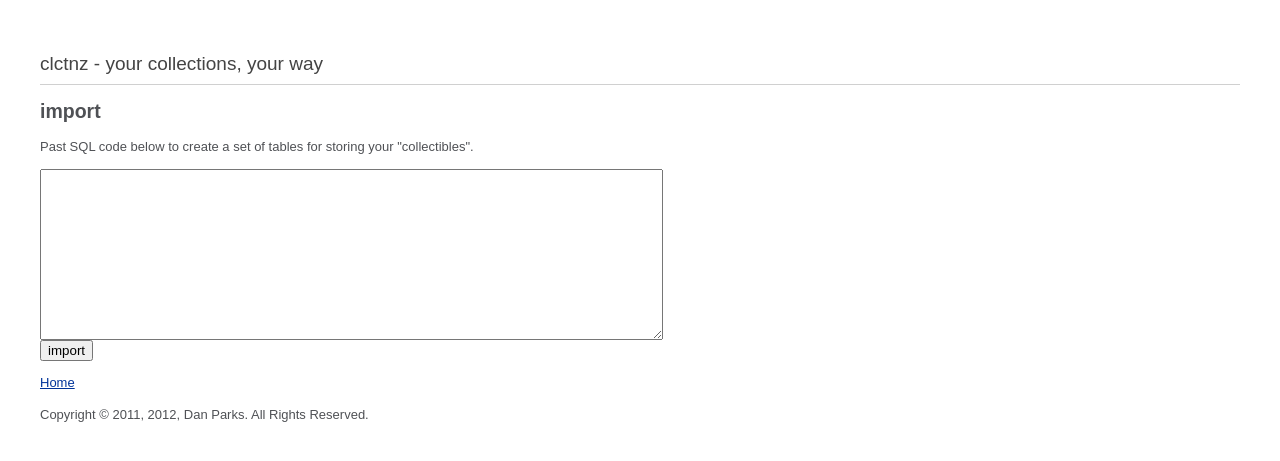
After one commit to tapostrophemo/clctnz, a CodeIgniter app: page /application/import in a window 1280 px wide. The commit adds this page. Shown: the top 461 px of the page. Run offline with CodeIgniter, Linux system fonts and the light colour scheme.

Commit message:
ability to import "application" (set of tables) from existing SQL

```diff
--- a/app/config/form_validation.php
+++ b/app/config/form_validation.php
@@ -9,6 +9,10 @@ $config = array(
     array('field' => 'attribute_name[]', 'label' => 'attribute name', 'rules' => 'trim|required|max_length[64]|xss_clean'),
   ),
 
+  'collectibles_import' => array(
+    array('field' => 'sql', 'label' => 'SQL', 'rules' => 'trim|required'),
+  ),
+
   'collectible_rename' => array(
     array('field' => 'collectible_name', 'label' => 'collectible name', 'rules' => 'trim|required|max_length[64]|xss_clean'),
   ),
--- a/app/controllers/application.php
+++ b/app/controllers/application.php
@@ -89,4 +89,32 @@ class Application extends CI_Controller
       'application/web/res'));
     $this->zip->download('application.zip');
   }
+
+  function reset() {
+    require APPPATH.'config/database.php'; // NB: I wish CI had a way to access these in a less-hacky way
+    $this->load->dbforge();
+    $this->dbforge->drop_database($db['default']['database']);
+    $this->dbforge->create_database($db['default']['database']);
+    redirect('/');
+  }
+
+  function import() {
+    if (!$this->form_validation->run('collectibles_import')) {
+      $this->load->view('import');
+    }
+    else {
+      $this->load->view('header');
+      $this->output->append_output('<h2>import</h2>');
+      $sqls = explode(';', $this->input->post('sql'));
+      foreach ($sqls as $sql) {
+        $sql = trim($sql);
+        if ($sql == "") continue;
+
+        $status = $this->db->simple_query($sql) ? '' : '<br>FAILED';
+        $line = substr($sql, 0, strpos($sql, "\n"));
+        $this->output->append_output("<code>$line...$status</code>");
+      }
+      $this->load->view('footer');
+    }
+  }
 }
--- /dev/null
+++ b/app/views/import.php
@@ -0,0 +1,17 @@
+<?php $this->load->view('header'); ?>
+
+<h2>import</h2>
+
+<p>Past SQL code below to create a set of tables for storing your "collectibles".</p>
+
+<?=form_open("/application/import")?>
+
+<?=validation_errors()?>
+
+<textarea name="sql" rows="11" cols="75"></textarea>
+<br/>
+<input type="submit" value="import"/>
+
+</form>
+
+<?php $this->load->view('footer'); ?>
--- a/app/views/menu.php
+++ b/app/views/menu.php
@@ -24,7 +24,11 @@
 
 <h3>applications</h3>
 <ul>
- <li><a href="/application/export">Export</a></li>
+ <li>
+  <a href="/application/export">Export</a> /
+  <a href="/application/import">Import</a>
+ </li>
+ <li><a href="/application/reset">Reset</a></li>
 </ul>
 
 <?php $this->view("footer"); ?>
```
